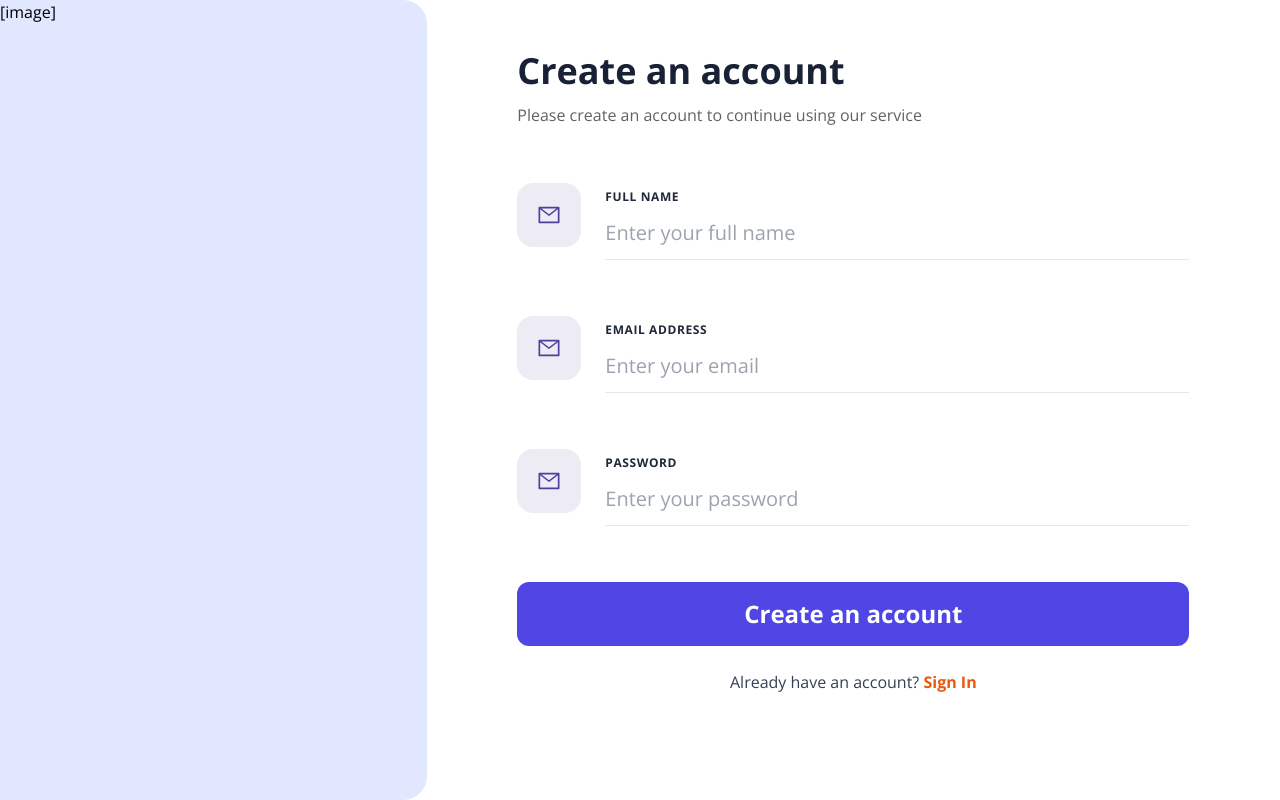
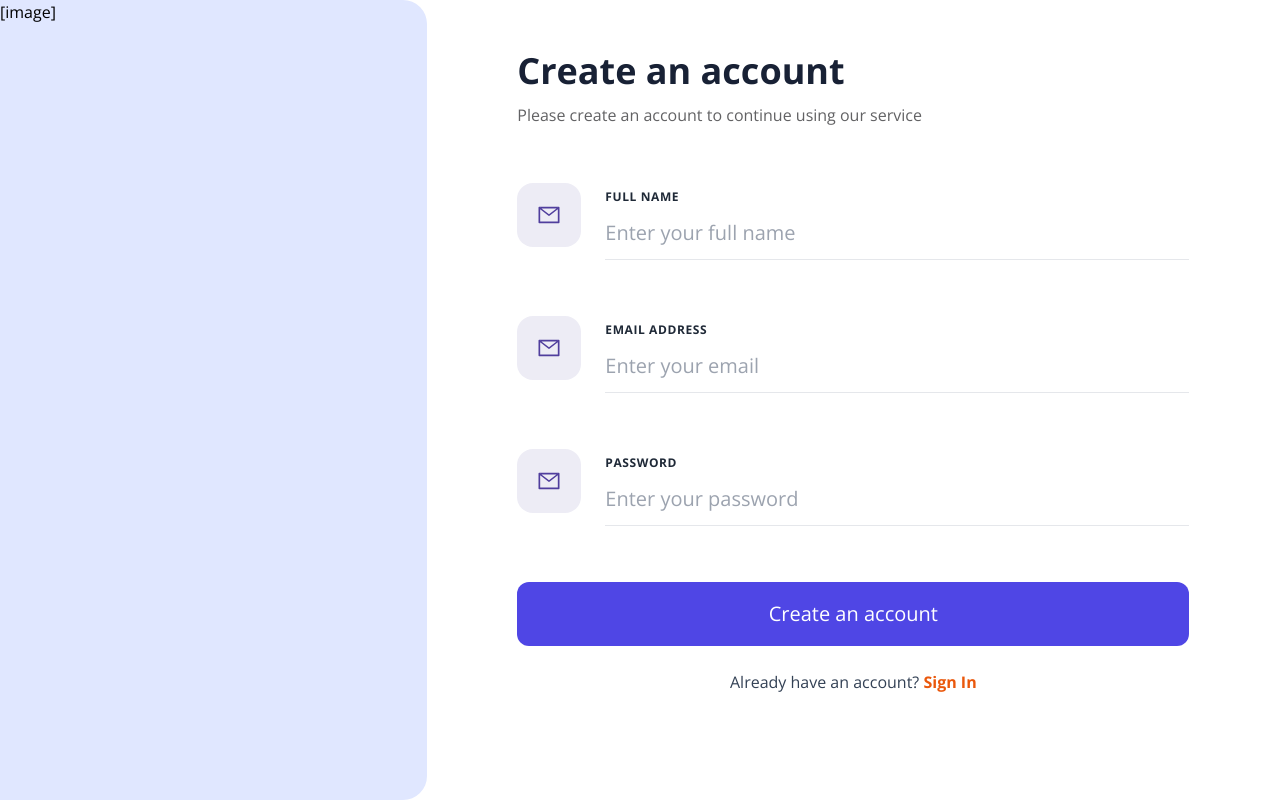
Before and after one commit to quintinoandre/front-expert-delivery-spa, a Next.js app: page /signup in a window 1280 px wide. Built offline with nearby package versions, Linux system fonts and the light colour scheme.

Commit message:
feat: atualizado css do button

```diff
--- a/components/button/index.tsx
+++ b/components/button/index.tsx
@@ -1,4 +1,6 @@
 import React from 'react';
+
+import Styles from './styles.module.css';
 
 type Props = {
 	children: React.ReactNode;
@@ -7,7 +9,7 @@ type Props = {
 
 function Button({ ...props }: Props) {
 	return (
-		<button className={`${props.className} rounded-xl font-bold`}>
+		<button className={`${props.className} ${Styles.button}`}>
 			{props.children}
 		</button>
 	);
--- /dev/null
+++ b/components/button/styles.module.css
@@ -0,0 +1,5 @@
+.button {
+	border-radius: 12px;
+	@apply text-xl leading-8 h-16 w-full;
+	@apply hover:opacity-80;
+}
```
